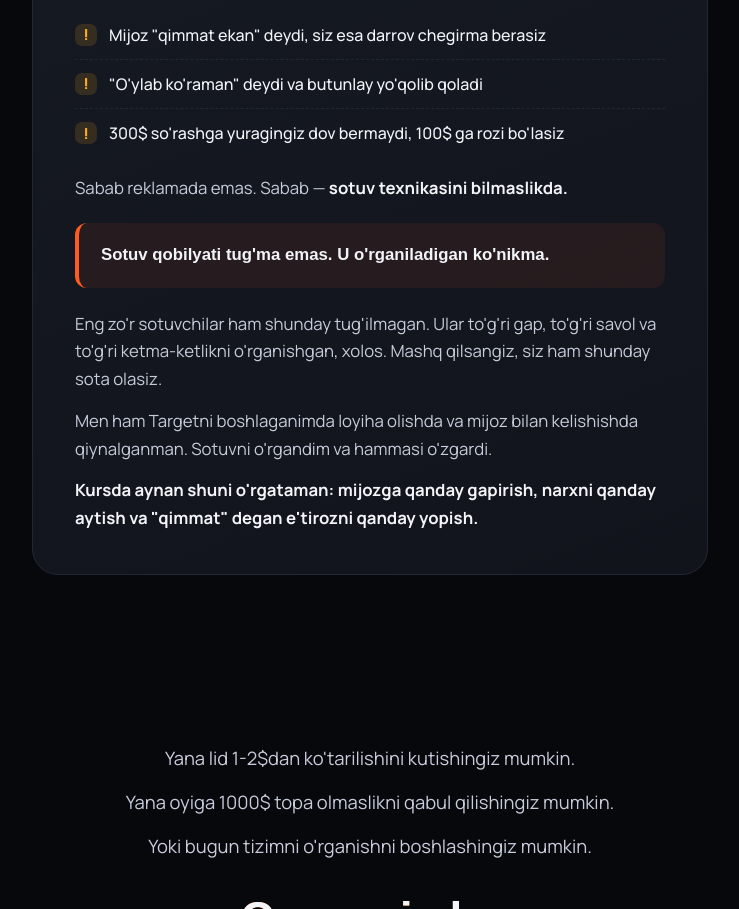
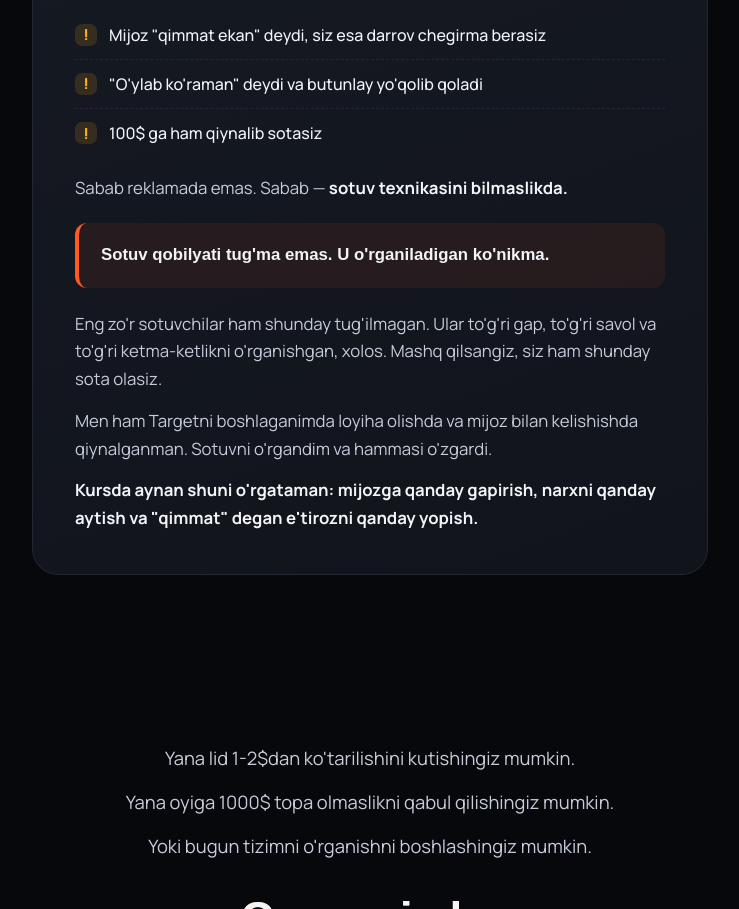
Before and after one commit to gu1yamovv/ulugbekgulyamov-landing, a plain HTML site: page index.html in a window 1280 px wide. Shown: the part 3896-4805 px from the top of the page, without its empty margins (270-1009 px from the left). Drawn offline with Linux system fonts and the light colour scheme; a web font is replaced by a local one.

Commit message:
Change pain-point bullet to 100$ wording

```diff
--- a/index.html
+++ b/index.html
@@ -319,7 +319,7 @@ src="https://www.facebook.com/tr?id=1347531513672894&ev=PageView&noscript=1"
       <ul class="list">
         <li>Mijoz "qimmat ekan" deydi, siz esa darrov chegirma berasiz</li>
         <li>"O'ylab ko'raman" deydi va butunlay yo'qolib qoladi</li>
-        <li>300$ so'rashga yuragingiz dov bermaydi, 100$ ga rozi bo'lasiz</li>
+        <li>100$ ga ham qiynalib sotasiz</li>
       </ul>
       <p>Sabab reklamada emas. Sabab — <strong>sotuv texnikasini bilmaslikda.</strong></p>
       <div class="quote">Sotuv qobilyati tug'ma emas. U o'rganiladigan ko'nikma.</div>
```
